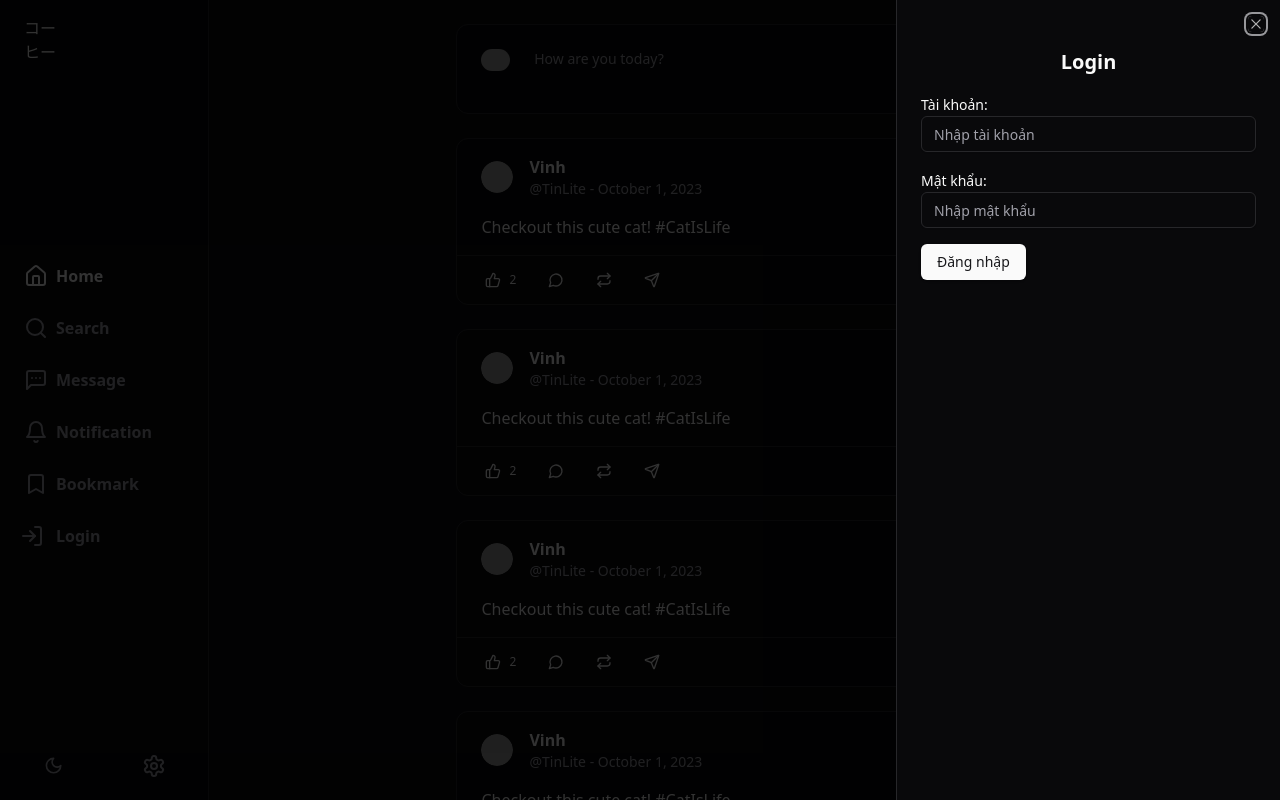
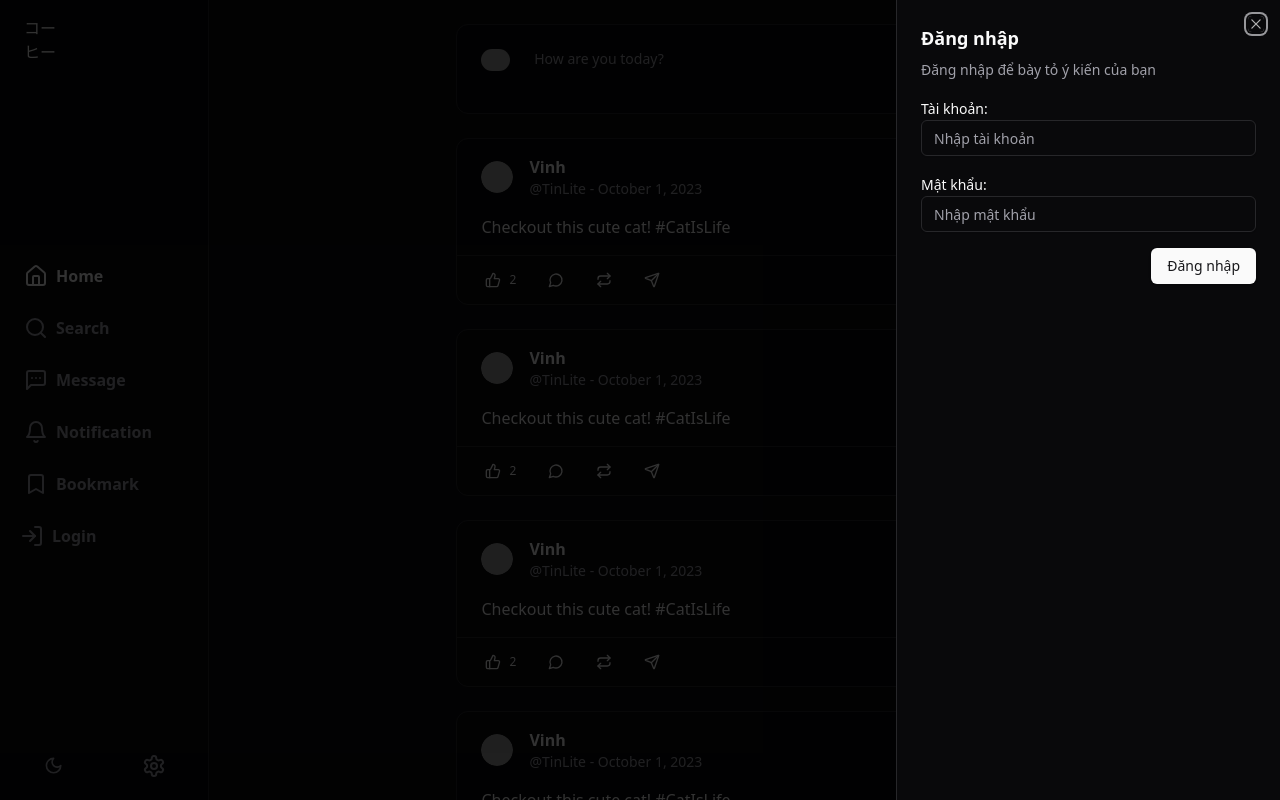
Before and after one commit to TinLite/Kohi, a React (Vite) app in the folder kohi-frontend/: page / in a window 1280 px wide. Both pictures are taken after a click on the button "Login". Built offline with nearby package versions, Linux system fonts and the light colour scheme; grey boxes are pictures that could not be loaded.

Commit message:
frontend: changes to login

```diff
--- a/kohi-frontend/src/components/login.tsx
+++ b/kohi-frontend/src/components/login.tsx
@@ -1,34 +1,41 @@
 import { Button } from "./ui/button";
 import { Input } from "./ui/input";
 import { Label } from "./ui/label";
-import { Sheet, SheetContent, SheetTrigger } from "./ui/sheet";
+import { Sheet, SheetContent, SheetDescription, SheetFooter, SheetHeader, SheetTitle, SheetTrigger } from "./ui/sheet";
 
-const LoginSheet = () => {
+const LoginSheet = ({ children }: { children?: any }) => {
   return (
     <Sheet>
-      <SheetTrigger >
-        <Button variant="ghost" className=" text-md font-bold pl-1">Login</Button>
+      <SheetTrigger asChild>
+        {children}
       </SheetTrigger>
       <SheetContent className="w-full mx-auto justify-center items-center">
-        <div className="w-full max-w-sm mt-6">
-          <h2 className="text-xl font-semibold mb-4  text-center">Login</h2>
-          <form action="" className="space-y-4 ">
-            <div>
-              <Label htmlFor="username">Tài khoản:</Label>
+        <SheetHeader>
+          <SheetTitle>Đăng nhập</SheetTitle>
+          <SheetDescription>Đăng nhập để bày tỏ ý kiến của bạn</SheetDescription>
+        </SheetHeader>
+        <div className="w-full max-w-sm grid gap-4 py-4">
+          <div>
+            <Label>
+              Tài khoản:
               <Input type="text" id="username" placeholder="Nhập tài khoản" />
-            </div>
-            <div>
-              <Label htmlFor="password">Mật khẩu:</Label>
+            </Label>
+          </div>
+          <div>
+            <Label>
+              Mật khẩu:
               <Input
                 type="password"
                 id="password"
                 placeholder="Nhập mật khẩu"
               />
-            </div>
-            <div className="flex items-center justify-between">
-              <Button type="submit">Đăng nhập</Button>
-            </div>
-          </form>
+            </Label>
+          </div>
+        </div>
+        <SheetFooter>
+          <Button type="submit">Đăng nhập</Button>
+        </SheetFooter>
+        <div className="flex items-center justify-between">
         </div>
       </SheetContent>
     </Sheet>
--- a/kohi-frontend/src/components/side-nav.tsx
+++ b/kohi-frontend/src/components/side-nav.tsx
@@ -76,10 +76,12 @@ export default function SideNav() {
             Profile
           </a>
         ) : (
-          <div className="flex h-9 items-center gap-2 pl-3 pr-12 rounded-lg font-bold transition-colors hover:text-foreground hover:bg-accent text-muted-foreground">
-            <LogIn />
-            <LoginSheet />
-          </div>
+          <LoginSheet>
+            <button className="flex h-9 items-center gap-2 pl-3 pr-12 rounded-lg font-bold transition-colors hover:text-foreground hover:bg-accent text-muted-foreground">
+              <LogIn />
+              Login
+            </button>
+          </LoginSheet>
         )}
       </nav>
       <div className="flex justify-around gap-2">
```
